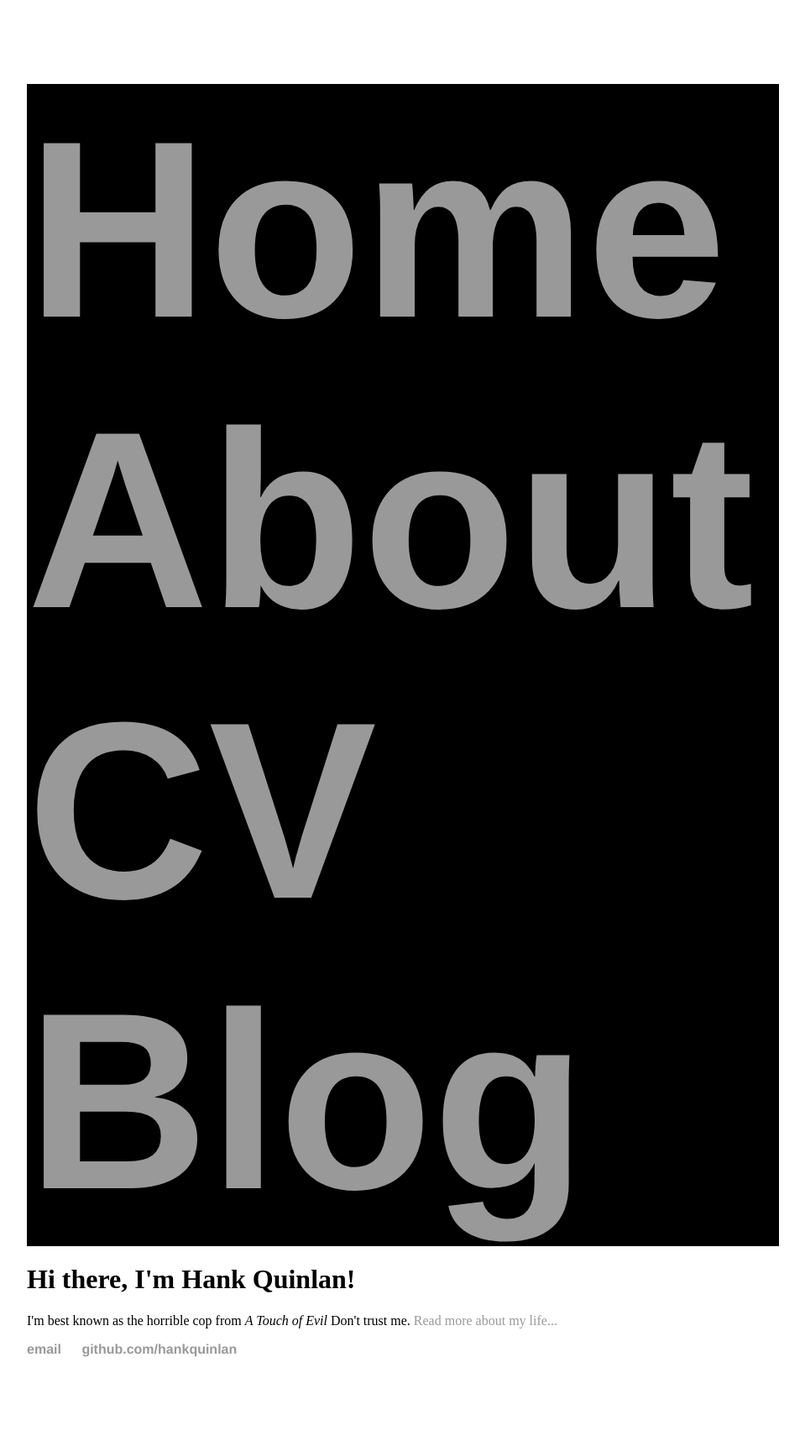
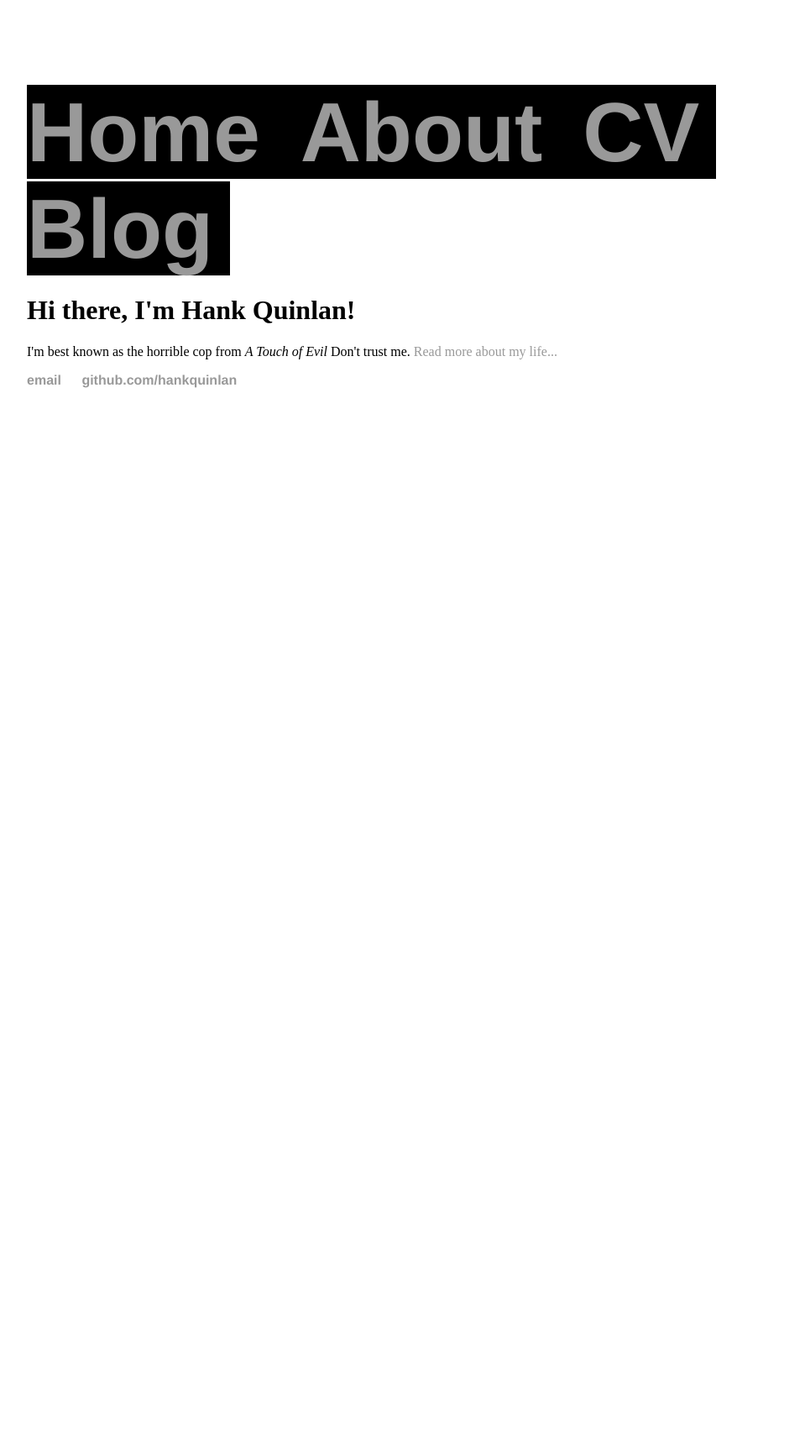
Before and after one commit to BobRendal/BobRendal.github.io, a Jekyll site: the page built from index.html, in a window 1280 px wide. Shown: the whole page at 84% size, without its empty margins (160-1119 px from the left). Built offline with Jekyll 4.4.1, drawn with Linux system fonts in a browser that asks for light colours; after the commit the page ends 900 px from its top, so only the background shows below that.

Commit message:
Update defaults.html

```diff
--- a/_layouts/defaults.html
+++ b/_layouts/defaults.html
@@ -8,12 +8,12 @@
 		<body>
 			<nav>
 	    		<ul>
-				<div style="background-color:black; font-size:300px">
+				<div.a style="background-color:black; font-size:100px">
 	        		<li><a href="/">Home</a></li>
 		        	<li><a href="/about">About</a></li>
 	        		<li><a href="/cv">CV</a></li>
 	        		<li><a href="/blog">Blog</a></li>
-				</div>
+				</div.a>
 	    		</ul>
 			</nav>
 			<div class="container">
```
